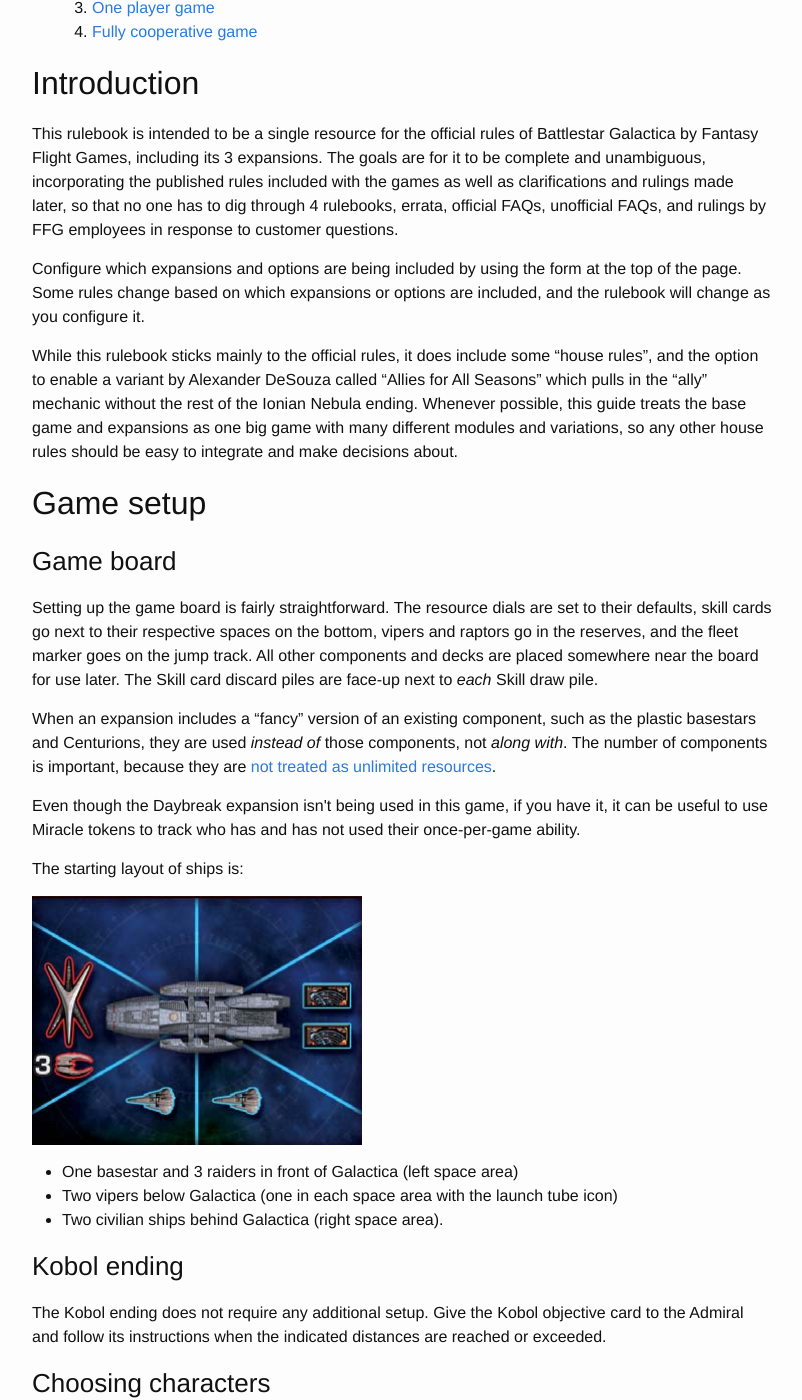
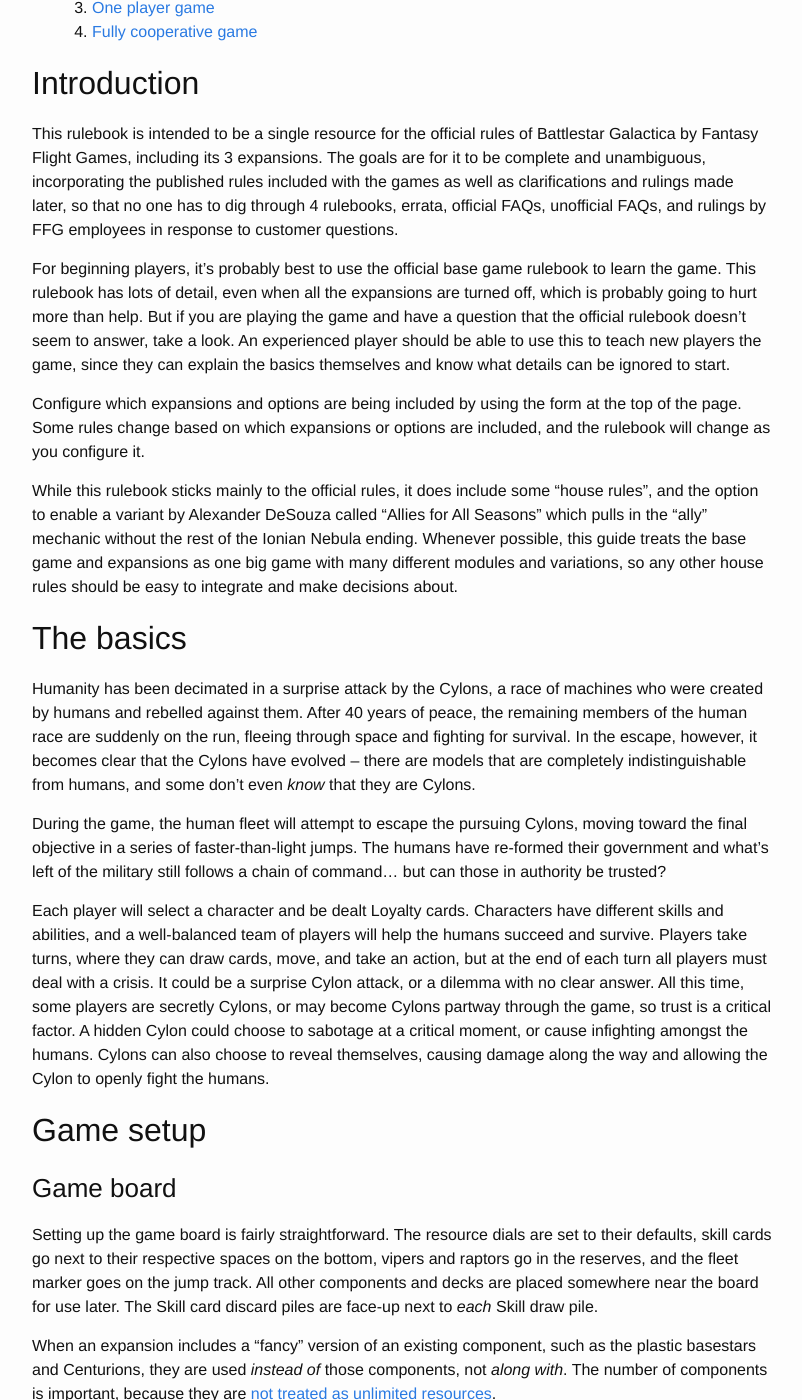
Before and after one commit to jbiatek/BSGRulebook, a Jekyll site: the page built from dynamic.md, in a window 1280 px wide and 1400 px high, scrolled down 1977 px. Shown: the whole window, without its empty margins (238-1040 px from the left). Built offline with Jekyll 4.4.1, drawn with Linux system fonts in a browser that asks for light colours; some of the changed text lies outside the part shown.

Commit message:
Added some images

```diff
--- a/dynamic.md
+++ b/dynamic.md
@@ -231,9 +231,19 @@ window.onload = function () {
 
 This rulebook is intended to be a single resource for the official rules of Battlestar Galactica by Fantasy Flight Games, including its 3 expansions. The goals are for it to be complete and unambiguous, incorporating the published rules included with the games as well as clarifications and rulings made later, so that no one has to dig through 4 rulebooks, errata, official FAQs, unofficial FAQs, and rulings by FFG employees in response to customer questions.
 
+For beginning players, it's probably best to use the official base game rulebook to learn the game. This rulebook has lots of detail, even when all the expansions are turned off, which is probably going to hurt more than help. But if you are playing the game and have a question that the official rulebook doesn't seem to answer, take a look. An experienced player should be able to use this to teach new players the game, since they can explain the basics themselves and know what details can be ignored to start.
+
 Configure which expansions and options are being included by using the form at the top of the page. Some rules change based on which expansions or options are included, and the rulebook will change as you configure it.
 
 While this rulebook sticks mainly to the official rules, it does include some "house rules", and the option to enable a variant by Alexander DeSouza called "Allies for All Seasons" which pulls in the "ally" mechanic without the rest of the Ionian Nebula ending. Whenever possible, this guide treats the base game and expansions as one big game with many different modules and variations, so any other house rules should be easy to integrate and make decisions about.
+
+## The basics
+
+Humanity has been decimated in a surprise attack by the Cylons, a race of machines who were created by humans and rebelled against them. After 40 years of peace, the remaining members of the human race are suddenly on the run, fleeing through space and fighting for survival. In the escape, however, it becomes clear that the Cylons have evolved -- there are models that are completely indistinguishable from humans, and some don't even *know* that they are Cylons.
+
+During the game, the human fleet will attempt to escape the pursuing Cylons, moving toward the final objective in a series of faster-than-light jumps. The humans have re-formed their government and what's left of the military still follows a chain of command... but can those in authority be trusted?
+
+Each player will select a character and be dealt Loyalty cards. Characters have different skills and abilities, and a well-balanced team of players will help the humans succeed and survive. Players take turns, where they can draw cards, move, and take an action, but at the end of each turn all players must deal with a crisis. It could be a surprise Cylon attack, or a dilemma with no clear answer. All this time, some players are secretly Cylons, or may become Cylons partway through the game, so trust is a critical factor. A hidden Cylon could choose to sabotage at a critical moment, or cause infighting amongst the humans. Cylons can also choose to reveal themselves, causing damage along the way and allowing the Cylon to openly fight the humans.
 
 ## Game setup
 
@@ -371,13 +381,11 @@ Once all characters are chosen, distribute titles to the highest in the orders o
 
 ### Loyalty Deck
 
-#### Building the Loyalty deck
+![The back of the Loyalty cards](images/loyalty.png)
 
 First, build two decks of Loyalty cards: the "You Are a Cylon" and the "You Are Not a Cylon" decks. <span class="finalfive">The Final Five<span class="personalgoal"> and Personal Goal</span> cards should be added to the "Not a Cylon" deck.</span><span class="personalgoal nofinalfive">The Personal Goal cards should be added to the "Not a Cylon" deck.</span>
 
 These instructions assume that <span class="cylonleader">**one player is playing a Cylon Leader**</span><span class="nocylonleader">**no one is playing as a Cylon Leader**</span>. If this is not the case, <a href="javascript:toggleCL()">click this link</a> or go to the top of the page and change the Cylon Leader option.
-
-
 
 Shuffle them both, then form the initial Loyalty deck according to this table:
 
@@ -408,7 +416,7 @@ Shuffle them both, then form the initial Loyalty deck according to this table:
 |    3    |      1       |         6         |
 |    4    |      1       |         7         |
 |    5    |      2       |         9         |
-|    6    |      2       |         10         |
+|    6    |      2       |         10        |
 
 </div>
 <div class="cylonleader exodus" markdown="1">
@@ -422,7 +430,10 @@ Shuffle them both, then form the initial Loyalty deck according to this table:
 
 </div>
 
-If a player chose Sharon "Boomer" Valerii, add one more "Not a Cylon" card. If a player chose the Political version of Gaius Baltar, with the "Coward" weakness, add one more "Not a Cylon" card.
+If either of these characters were chosen, add 1 more "Not a Cylon" card. If both were chosen, add one for each of them.
+
+- Sharon "Boomer" Valerii (Pilot)
+- Gaius Baltar (Political)
 
 <p class="daybreak cylonleader">
 If playing with 5 or 7 total players, add The Mutineer card to the Loyalty deck.
@@ -480,7 +491,7 @@ Designed by Alexander DeSouza, these rules allow you to incorporate Ally cards a
 
 To setup for Allies for All Seasons, just before starting the game:
 
-- Remove all “disaster” tokens from the game. The remaining Trauma tokens should be randomized facedown into a pile near the board.
+- Remove all “disaster” tokens from the game (the ones that show a blood splatter). The remaining Trauma tokens should be randomized facedown into a pile near the board.
 - Draw and place Ally cards and their respective tokens until 3 are placed on the board. If an Ally is a duplicate of an existing player's character, remove it from the game and re-draw.
 - Each player draws 4 Trauma tokens, and contributes 1 to create the Mood Pool.
 
@@ -673,6 +684,8 @@ There is a subtle difference between a "move" and a "Movement:" action. A "move"
 
 ### Skill Cards
 
+![The back of a Skill card](images/skill.png)
+
 Skill cards have a type, a strength, and an ability. At the end of any player's turn, a player with more than 10 Skill Cards must discard down to 10. When discarded, Skill Cards go face up next to their respective deck. When a deck runs out, shuffle the discard pile to create a new deck.
 
 Cylon players are not allowed to use the text abilities on Skill Cards<span class="treachery">, with the exception of Treachery cards. Humans are the exact opposite: they may use the text abilities on all Skill Cards *except* Treachery cards. Unless otherwise specified, Treachery cards always count as negative when totaling Skill checks</span>.
@@ -719,7 +732,8 @@ To create the Destiny deck, take two of each type of Skill Card <span class="tre
 <div class="nocylonfleet" markdown="1">
 ### Cylon Attack cards
 
-TODO: Put an example here.
+![A sample Cylon Attack card](images/cac_example.png)
+
 
 Each Cylon Attack Crisis has 3 steps:
 
@@ -733,10 +747,11 @@ The ships shown are *new* ships to be placed. Any existing ships on the board st
 
 ### Event Crisis cards
 
+![A sample event Crisis card](images/event_example.png)
+
+
 An "Event" Crisis card has a bar below the picture that says "[Someone] Chooses", with a specific player or title named, as well as an "or" bar between the two choices.
 
-TODO: Probably needs an image or example.
-
 The indicated player must choose which box to resolve before play can continue. In some cases, both boxes simply have text to be resolved. In others, one of the choices is to attempt a [Skill check](#skill-check-resolution).
 
 When making a choice, unless specifically stated otherwise a player may select which box gets resolved even if they know that they will not be able to actually fulfill that option. For example, if the choice is between "lose 1 morale" and "the President discards 5 Skill cards", the second option can be chosen even if the President has no Skill cards. However, remember that [restrictions apply to which players can be sent to the Brig or Sickbay](#choosing-players-for-sickbaybrig).
@@ -745,9 +760,25 @@ Two characters have abilities that affect Event Crisis cards in different ways.
 
 ### Super Crisis Cards
 
+![The back of a Super Crisis card](images/supercrisis.png)
+
+
 Abilities that apply to Crisis cards do not apply to Super Crisis cards. Super Crisis cards are also immune to all character abilities affecting Skill checks. Otherwise, they are resolved using [the same procedure as Crisis cards](#crisis-card-resolution).
 
 ### Skill Check resolution
+
+![A regular Skill Check card](images/skillcheck.png)
+
+Each Skill check has a strength in the top left corner, a title, a picture, and colors which count as positive. Any color not "lit up" is negative, and will subtract from the positive cards. The result of the Skill check will determine which of the boxes at the bottom will take effect. A Skill check is passed if it meets or exceeds the strength in the top left corner. There may be a "partial pass" result if the strength reaches a certain threshold but doesn't fully pass, but otherwise the Skill check fails.
+
+<div class="expansion" markdown="1">
+![The Skill Check Ability icon](images/skillcheckability.png)
+
+If a card is revealed in a Skill check with the Skill Check Ability icon, resolve the card's text. If multiple cards with the same name appear, only one is resolved and the rest are skipped. If multiple Skill Check Abilities are present, the current player decides what order they are resolved in.
+
+</div>
+
+The full, detailed procedure for resolving a Skill check is as follows:
 
 <ol>
   <li>The Skill check begins.
```
Also changed, not shown: images/cac_example.png (added), images/event_example.png (added), images/loyalty.png (added), images/skill.png (added), images/skillcheck.png (added), images/supercrisis.png (added).
